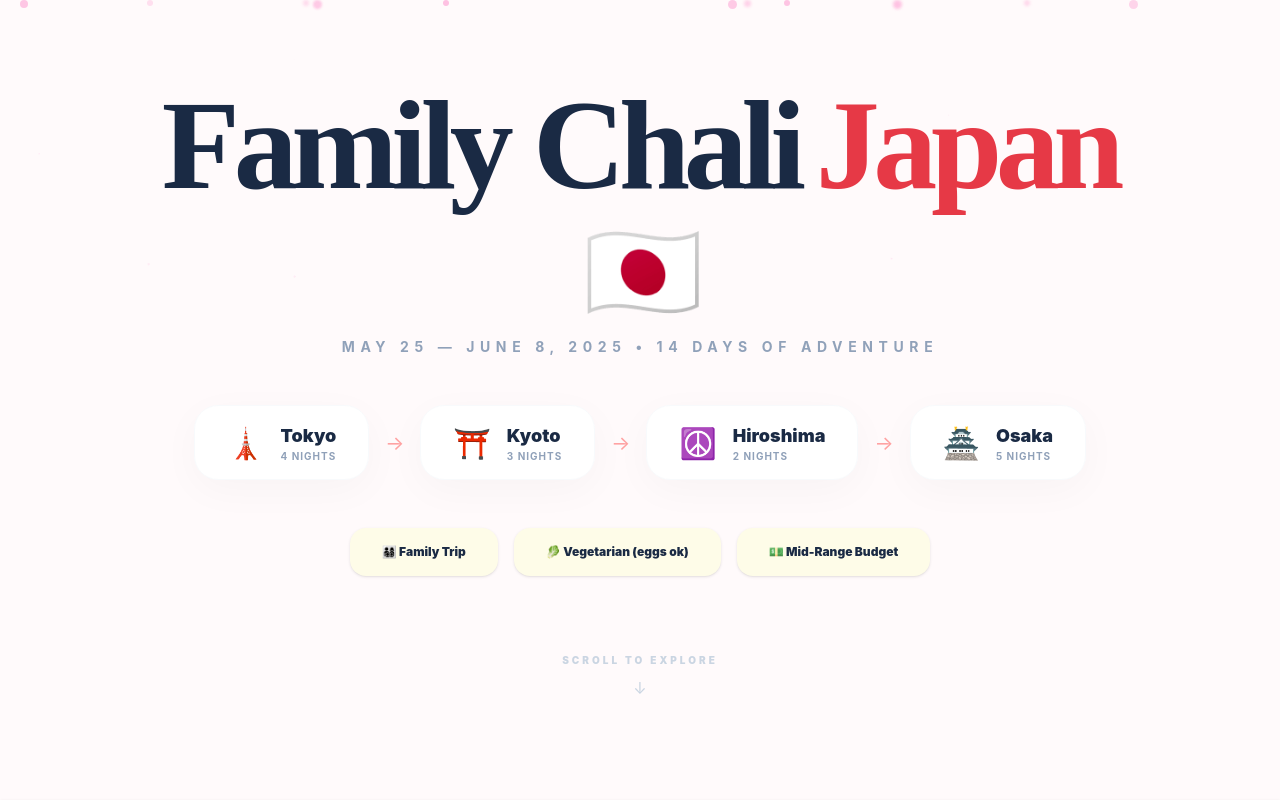
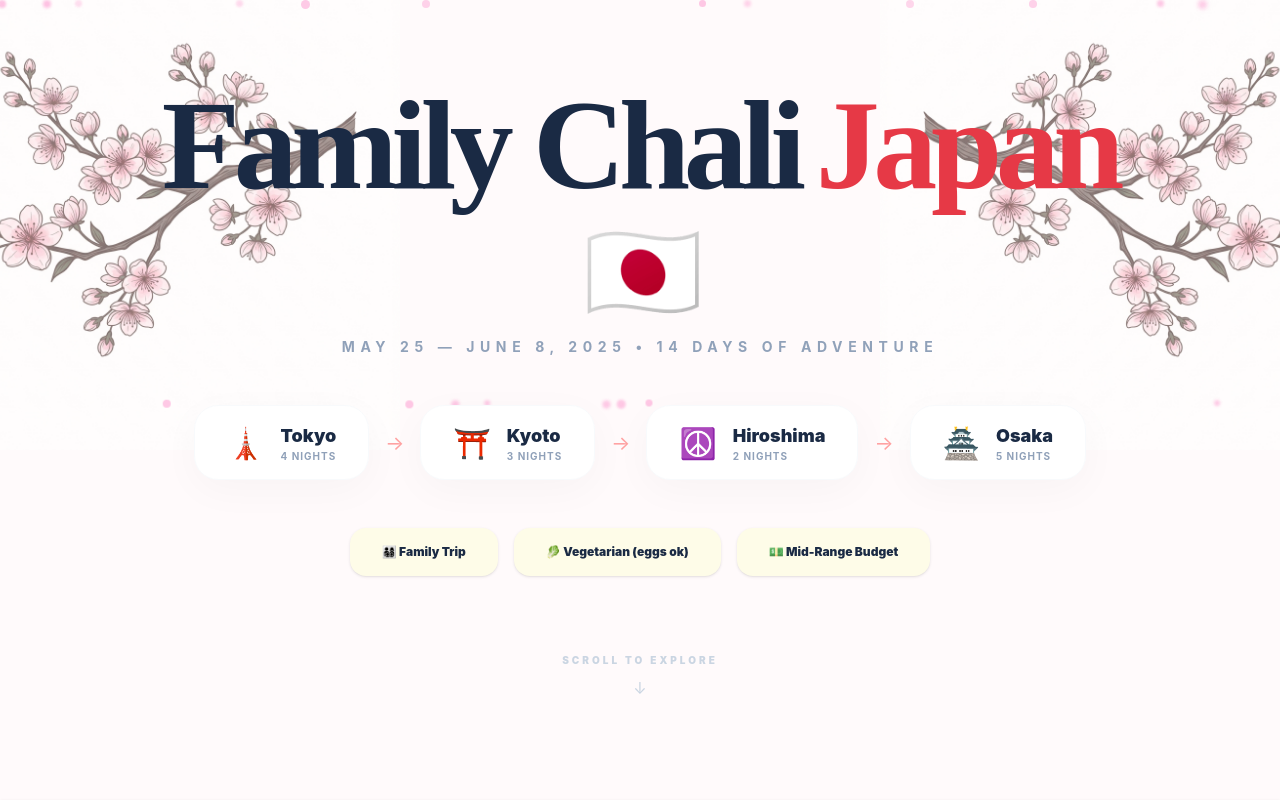
Before and after one commit to tech-wise627/gavi_personal, a Next.js app: page / in a window 1280 px wide. Shown: the top 800 px of the page. Built offline with nearby package versions, Linux system fonts and the light colour scheme.

Commit message:
UI: Add artistic Sakura branches to frame the sides and refine petal animation

```diff
--- a/components/sakura-bloom.tsx
+++ b/components/sakura-bloom.tsx
@@ -7,20 +7,32 @@ export function SakuraBloom() {
 
   useEffect(() => {
     // Generate petals only on client-side
-    const newPetals = Array.from({ length: 25 }).map((_, i) => ({
+    const newPetals = Array.from({ length: 30 }).map((_, i) => ({
       id: i,
       left: Math.random() * 105 - 5 + "vw",
-      size: Math.random() * 4 + 6 + "px", // Varying small sizes
+      size: Math.random() * 4 + 6 + "px",
       duration: Math.random() * 8 + 8 + "s",
-      delay: Math.random() * 10 + "s",
+      delay: Math.random() * 12 + "s",
       opacity: Math.random() * 0.4 + 0.3,
       blur: Math.random() * 2 + "px",
+      swing: Math.random() * 50 + 50 + "px", // Horizontal drift distance
     }));
     setPetals(newPetals);
   }, []);
 
   return (
-    <div className="fixed inset-0 pointer-events-none z-0 overflow-hidden">
+    <div className="fixed inset-0 pointer-events-none z-0 overflow-hidden select-none">
+      {/* 🌸 Side Branches (Framing) */}
+      <div
+        className="absolute top-0 left-0 w-[40vw] h-[40vw] max-w-[500px] max-h-[500px] bg-contain bg-no-repeat opacity-60 mix-blend-multiply scale-x-[-1] translate-x-[-20%] translate-y-[-10%]"
+        style={{ backgroundImage: "url('/sakura-branch.png')" }}
+      />
+      <div
+        className="absolute top-0 right-0 w-[40vw] h-[40vw] max-w-[500px] max-h-[500px] bg-contain bg-no-repeat opacity-60 mix-blend-multiply translate-x-[20%] translate-y-[-10%]"
+        style={{ backgroundImage: "url('/sakura-branch.png')" }}
+      />
+
+      {/* 🌸 Falling Petals */}
       {petals.map((p) => (
         <div
           key={p.id}
@@ -35,12 +47,28 @@ export function SakuraBloom() {
           }}
         />
       ))}
+
       <style jsx global>{`
         @keyframes sakura-fall {
-          0% { transform: translateY(-10px) translateX(0) scale(0) rotate(0deg); opacity: 0; }
-          10% { opacity: 0.6; scale: 1; }
-          90% { opacity: 0.6; scale: 1; }
-          100% { transform: translateY(105vh) translateX(100px) scale(0.5) rotate(360deg); opacity: 0; }
+          0% {
+            transform: translateY(-20px) translateX(0) scale(0) rotate(0deg);
+            opacity: 0;
+          }
+          10% {
+            opacity: 0.6;
+            scale: 1;
+          }
+          50% {
+            transform: translateY(50vh) translateX(50px) rotate(180deg);
+          }
+          90% {
+            opacity: 0.6;
+            scale: 1;
+          }
+          100% {
+            transform: translateY(110vh) translateX(100px) scale(0.5) rotate(360deg);
+            opacity: 0;
+          }
         }
       `}</style>
     </div>
```
Also changed, not shown: public/sakura-branch.png (added).
